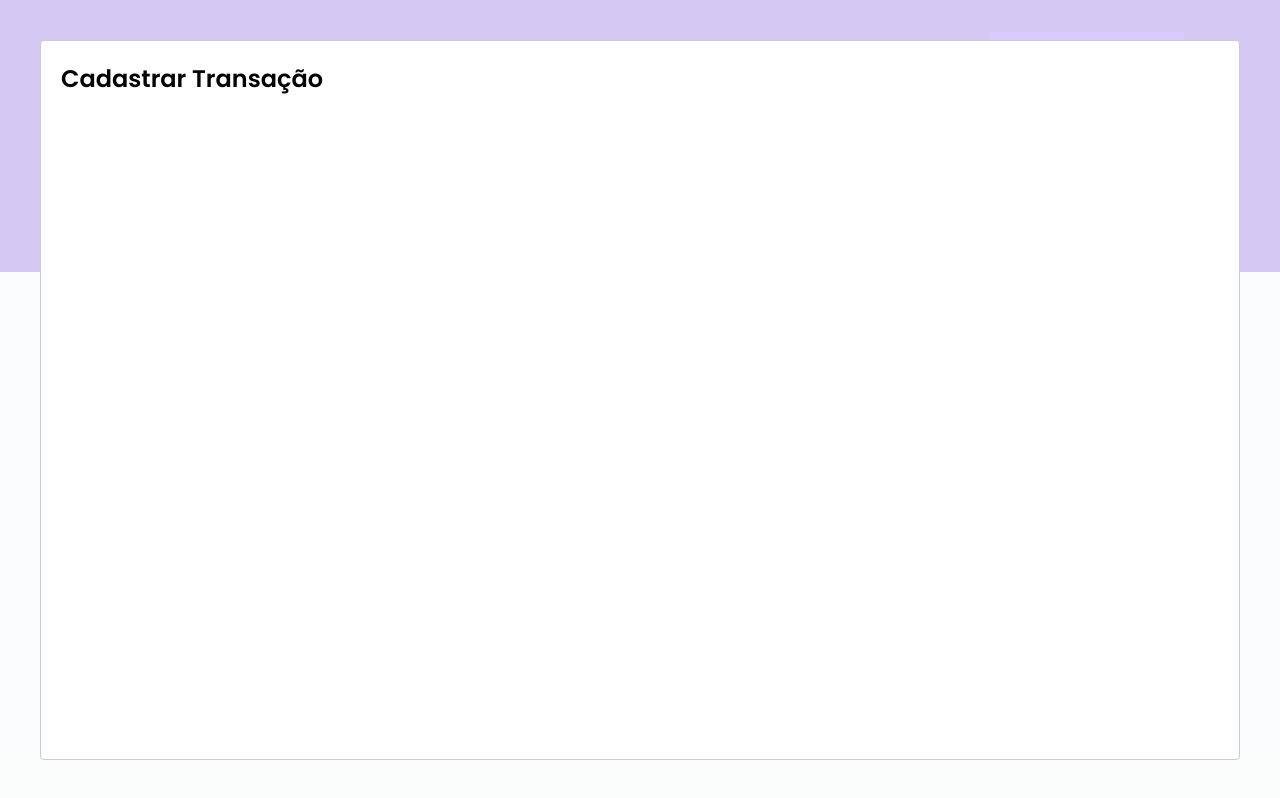
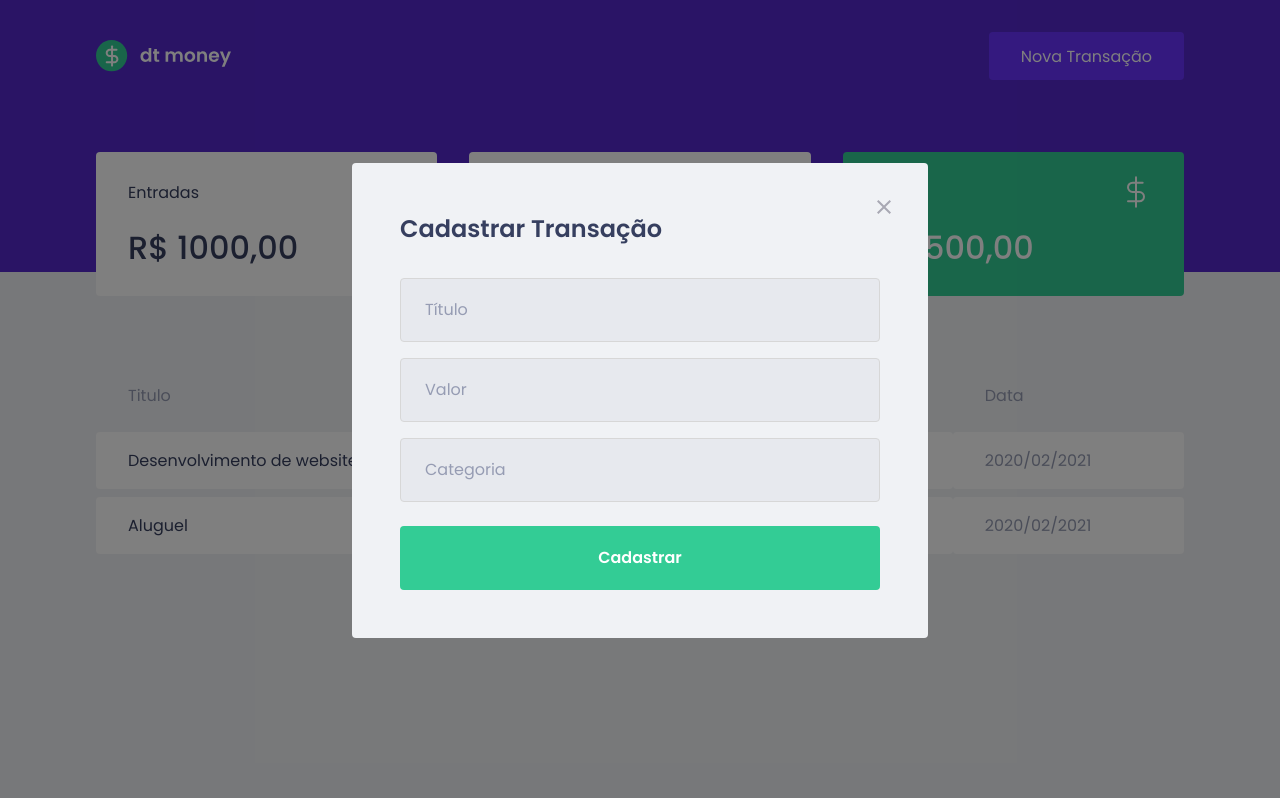
Before and after one commit to michelgds/DTMoney, a React (Create React App) app: page / in a window 1280 px wide. Both pictures are taken after a click on the button "Nova Transação". Built offline with nearby package versions, Linux system fonts and the light colour scheme; no server answers; what miragejs would draw is missing.

Commit message:
Add a React modal

```diff
--- a/src/App.tsx
+++ b/src/App.tsx
@@ -1,9 +1,9 @@
 import { Dashboard } from "./components/Dashboard";
-import Modal from 'react-modal';
 import { Header } from "./components/Header";
 import { GlobalStyle } from "./styles/global";
 import { useState } from "react";
 import { NewTransactionModal } from "./components/NewTransactionModal";
+import Modal from 'react-modal';
 
 Modal.setAppElement('#root');
 
--- a/src/components/NewTransactionModal/index.tsx
+++ b/src/components/NewTransactionModal/index.tsx
@@ -1,17 +1,45 @@
 import Modal from 'react-modal';
+import closeImg from '../../assets/close.svg';
+import { Container } from './styles';
 
 interface NewTransactionModalProps {
   isOpen: boolean;
   onRequestClose: () => void;
 }
 
-export function NewTransactionModal({isOpen, onRequestClose}: NewTransactionModalProps) {
+export function NewTransactionModal({ isOpen, onRequestClose }: NewTransactionModalProps) {
   return (
     <Modal
       isOpen={isOpen}
       onRequestClose={onRequestClose}
+      overlayClassName="react-modal-overlay"
+      className="react-modal-content"
     >
-      <h2>Cadastrar Transação</h2>
+      <button
+        type="button"
+        onClick={onRequestClose}
+        className="react-modal-close"
+      >
+        <img src={closeImg} alt="Fechar modal"/>
+      </button>
+
+      <Container>
+        <h2>Cadastrar Transação</h2>
+
+        <input
+          placeholder="Título"
+        />
+        <input
+        type="number"
+          placeholder="Valor"
+        />
+        <input
+          placeholder="Categoria"
+        />
+        <button type="submit">
+          Cadastrar
+        </button>
+      </Container>
     </Modal>
   );
 }
--- a/src/components/NewTransactionModal/styles.ts
+++ b/src/components/NewTransactionModal/styles.ts
@@ -1,5 +1,49 @@
 import styled from 'styled-components';
 
-export const Container = styled.div`
+export const Container = styled.form`
+  h2 {
+    color: var(--text-title);
+    font-size: 1.5rem;
+    margin-bottom: 2rem;
+  }
 
+  input {
+    width: 100%;
+    padding:0 1.5rem;
+    height: 4rem;
+    border-radius:0.25rem;
+
+    border: 1px solid #d7d7d7;
+    background:#e7e9ee;
+
+    font-weight: 400;
+    font-size: 1rem;
+
+    &::placeholder {
+      color: var(--text-body);
+    }
+
+    & + input {
+      margin-top: 1rem;
+    }
+  }
+
+  button[type="submit"] {
+    width:100%;
+    padding: 0 1.5rem;
+    height: 4rem;
+    background: var(--green);
+    color: #fff;
+    border-radius: 0.25rem;
+    border: 0;
+    font-size: 1rem;
+    margin-top: 1.5rem;
+    font-weight: 600;
+
+    transition: filter 0.2s;
+
+    &:hover {
+      filter: brightness(0.9);
+    }
+  }
 `;
--- a/src/styles/global.ts
+++ b/src/styles/global.ts
@@ -57,4 +57,41 @@
   }
 
 
+  .react-modal-overlay {
+    background: rgba(0,0,0,0.5);
+
+    position: fixed;
+    top: 0;
+    bottom: 0;
+    right: 0;
+    left: 0;
+
+    display:flex;
+    align-items: center;
+    justify-content: center;
+  }
+
+  .react-modal-content {
+    width: 100%;
+    max-width: 576px;
+    background: var(--background);
+    padding: 3rem;
+    position: relative;
+    border-radius: 0.25rem;
+  }
+
+  .react-modal-close {
+    position: absolute;
+    right: 1.5rem;
+    top: 1.5rem;
+    border: 0;
+    background: transparent;
+
+    transition: filter 0.2s;
+
+    &:hover {
+      filter: brightness(0.8);
+    }
+  }
+
 `
```
